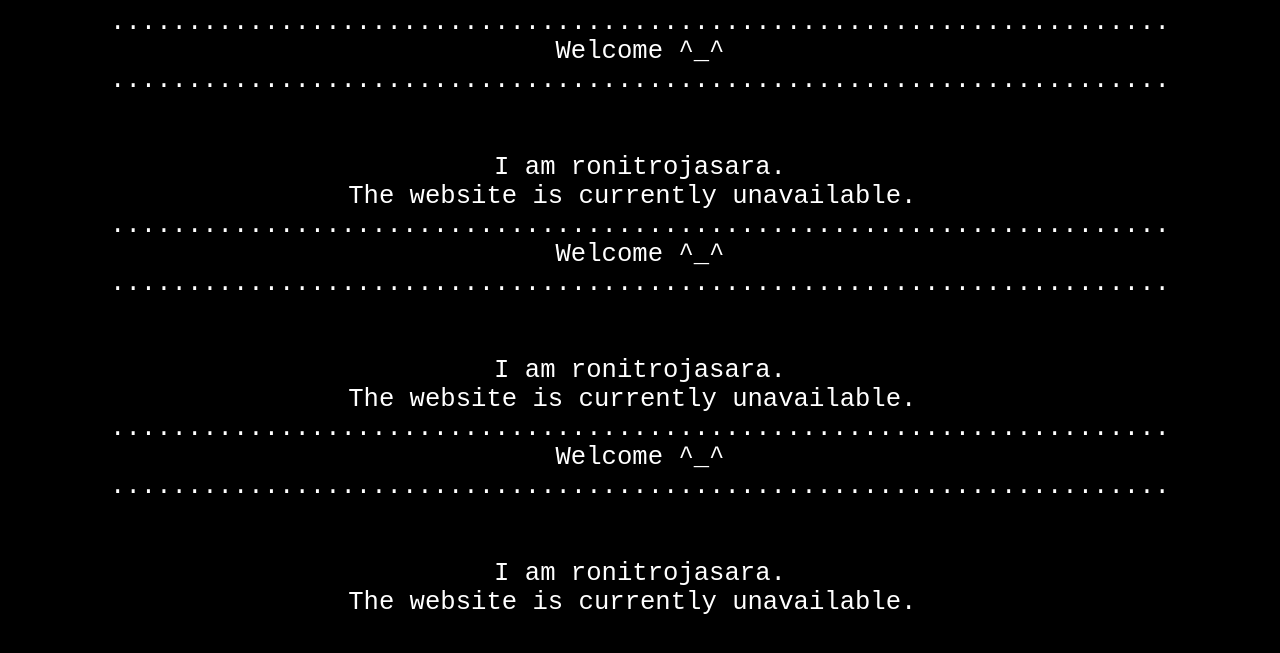
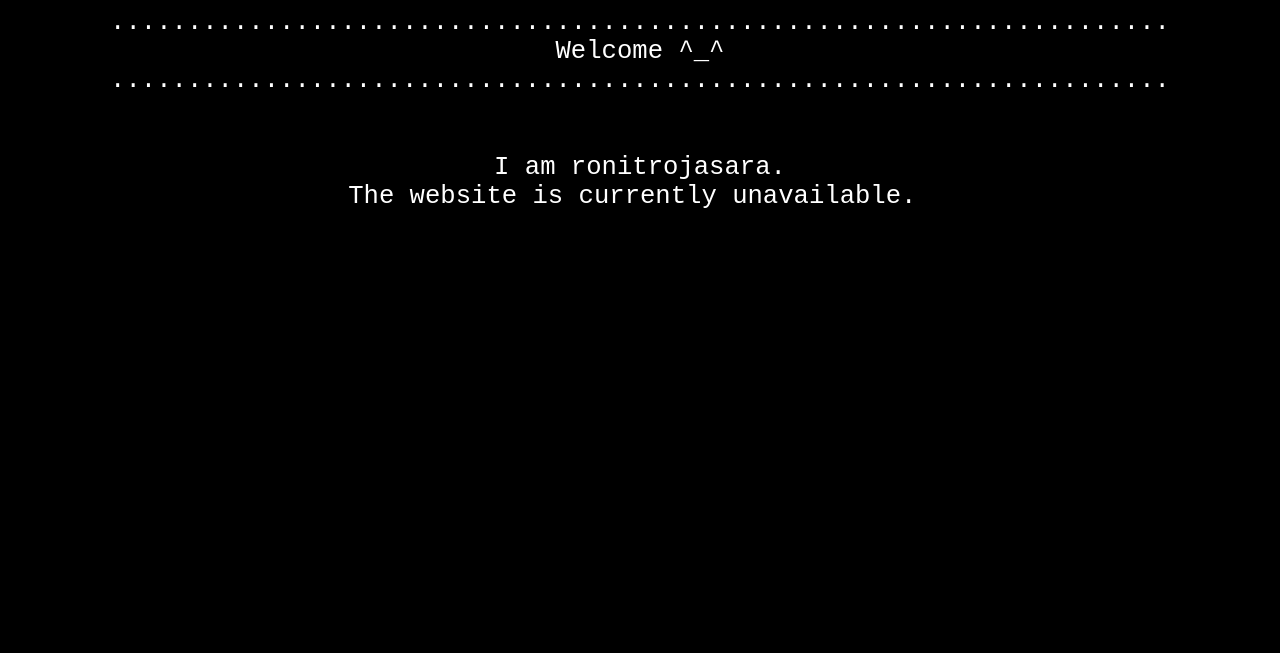
Before and after one commit to ronitrojasara/ronitrojasara.github.io, a Jekyll site: the page index.html, which Jekyll copies as it is, in a window 1280 px wide. Shown: the top 653 px of the page. Built offline with Jekyll 4.4.1, drawn with Linux system fonts in a browser that asks for light colours.

Commit message:
Update index.html

```diff
--- a/index.html
+++ b/index.html
@@ -25,53 +25,3 @@
 
 </body>
 </html>
-<head>
-    <meta charset="UTF-8">
-    <meta http-equiv="X-UA-Compatible" content="IE=edge">
-    <meta name="viewport" content="width=device-width, initial-scale=1.0">
-    <title>ronitrojasara</title>
-    <style>
-        *{
-            color-scheme: dark;
-            text-align: center;
-            font-family: monospace;
-            font-size: 2vw;
-            background-color: black;
-        }
-    </style>
-</head>
-<body>
-    .....................................................................<br/>
-    Welcome ^_^<br/>
-    .....................................................................<br/><br/><br/>
-
-    I am ronitrojasara.<br/>
-    The website is currently unavailable.
-
-</body>
-</html>
-<head>
-    <meta charset="UTF-8">
-    <meta http-equiv="X-UA-Compatible" content="IE=edge">
-    <meta name="viewport" content="width=device-width, initial-scale=1.0">
-    <title>ronitrojasara</title>
-    <style>
-        *{
-            color-scheme: dark;
-            text-align: center;
-            font-family: monospace;
-            font-size: 2vw;
-            background-color: black;
-        }
-    </style>
-</head>
-<body>
-    .....................................................................<br/>
-    Welcome ^_^<br/>
-    .....................................................................<br/><br/><br/>
-
-    I am ronitrojasara.<br/>
-    The website is currently unavailable.
-
-</body>
-</html>
```
